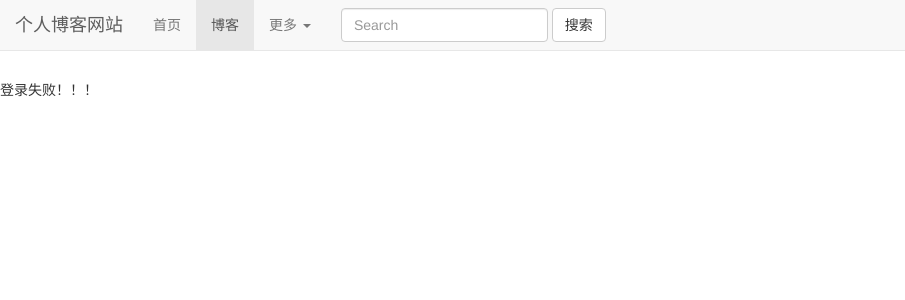
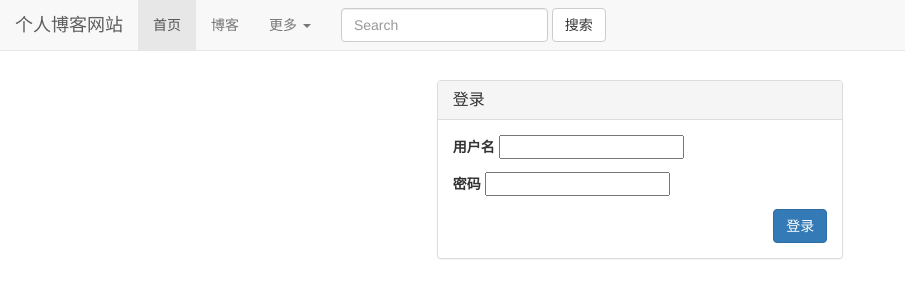
Before and after one commit to DeftMKJ/Blog_Templete, a Django app: page /login/ in a window 1280 px wide. Shown: the top 300 px of the page, without its empty margins (0-905 px from the left). Run offline with Django 3.2, Linux system fonts and the light colour scheme; data comes from the database, SQL or seed files in the repository; both versions use the stored data as it was after the commit; some libraries are stand-ins or nearby versions.

Commit message:
form表单提交评论登录

```diff
--- /dev/null
+++ b/mkjwebsite/mkjwebsite/forms.py
@@ -0,0 +1,20 @@
+from django import forms
+from django.contrib import auth
+
+
+# forms.ModelForm 与 forms.Form
+# 前者需要写入数据库，进行数据迁移  后者 如果提交表单后 不会对数据库就行修改，则继承Form类。
+class LoginForm(forms.Form):
+    username = forms.CharField(label='用户名')
+    password = forms.CharField(label='密码', widget=forms.PasswordInput())
+
+    # hook isvalid方法后续的验证
+    def clean(self):
+        username = self.cleaned_data['username']
+        password = self.cleaned_data['password']
+        user = auth.authenticate(username=username, password=password)
+        if user is None:
+            raise forms.ValidationError('用户名密码阿不正确')
+        else:
+            self.cleaned_data['user'] = user
+        return self.cleaned_data
--- a/mkjwebsite/mkjwebsite/urls.py
+++ b/mkjwebsite/mkjwebsite/urls.py
@@ -23,6 +23,7 @@ urlpatterns = [
     path('admin/', admin.site.urls),
     re_path(r'^$', views.home, name='home'),
     re_path(r'^login/$', views.login, name='login'),
+    re_path(r'^register/$', views.register, name='register'),
     re_path(r'^comment/', include('comment.urls', namespace='comment_module')),
     re_path(r'^ckeditor/', include('ckeditor_uploader.urls')),
     re_path(r'^blogs/', include('blogs.urls', namespace='blogs_module')),
--- a/mkjwebsite/mkjwebsite/views.py
+++ b/mkjwebsite/mkjwebsite/views.py
@@ -9,6 +9,10 @@ from django.db.models import Sum
 from django.core.cache import cache
 from django.contrib import auth
 from django.urls import reverse
+from .forms import LoginForm
+from django.contrib import auth
+from django import forms
+
 
 def get_seven_hots_read_statistics():
     today = timezone.now().date()
@@ -35,8 +39,6 @@ def home(request):
     else:
         print('读取缓存')
 
-
-
     context['seven_read_counts'] = counts
     context['dates'] = dates
     context['todays_hots'] = get_hot_today_read_statistics(contentType)
@@ -47,15 +49,17 @@ def home(request):
 
 
 def login(request):
-    name =  request.POST.get('name','')
-    password = request.POST.get('password', '')
-    user = auth.authenticate(request, username=name, password=password)
+    if request.method == 'POST':
+        loginForm = LoginForm(request.POST)
+        if loginForm.is_valid():
+            user = loginForm.cleaned_data['user']
+            auth.login(request, user)
+            return redirect(request.GET.get('from', reverse('home')))
+    else:
+        loginForm = LoginForm()
+    context = {}
+    context['loginform'] = loginForm
+    return render(request, 'login.html', context)
 
-    refer = request.META.get('HTTP_REFERER',reverse('home'))
-    if user is not None:
-        auth.login(request, user)
-        # Redirect to a success page.
-        return redirect(refer)
-    else:
-        # Return an 'invalid login' error message.
-        return render(request,'error.html',{'message':'登录失败！！！'})
+def register(request):
+    pass
--- /dev/null
+++ b/mkjwebsite/templates/login.html
@@ -0,0 +1,91 @@
+{% extends 'base.html' %}
+{% load staticfiles %}
+
+{% block title %}
+    个人博客登录
+{% endblock %}
+
+{% block cssstyle %}
+    <link rel="stylesheet" href="{% static 'all.css' %}">
+    <link rel="stylesheet" href="{% static 'blog_css/login.css' %}">
+{% endblock %}
+
+
+{% block home_active %}
+    active
+{% endblock %}
+
+
+{% block content %}
+    {# 当前页面进行数据登录判断，跳转根据前面的from来 #}
+    {# http://localhost:8000/login?from=/blogs/detail/41/ #}
+    {#    <form action="" method="POST">#}
+    {#        {% csrf_token %}#}
+    {#        {{ loginform  }}#}
+    {#        <input type="submit" value="登录">#}
+    {#    </form>#}
+
+        <div class="containter">
+            <div class="row">
+                <div class="col-xs-4 col-xs-offset-4">
+                    <div class="panel panel-default">
+                        <div class="panel-heading">
+                            <h3 class="panel-title">登录</h3>
+                        </div>
+                        <div class="panel-body">
+                            <form action="" method="POST">
+                                {% csrf_token %}
+                                {% for field in loginform %}
+                                    <label for="{{ field.id_for_label }}">{{ field.label }}</label>
+                                    {{ field }}
+                                    <p class="text-danger">{{ field.errors.as_text }}</p>
+                                {% endfor %}
+                                <span class="pull-left text-danger">{{ login_form.non_field_errors }}</span>
+                                <input type="submit" value="登录" class="btn btn-primary pull-right">
+                            </form>
+                        </div>
+                    </div>
+                </div>
+            </div>
+        </div>
+    <!-- This snippet uses Font Awesome 5 Free as a dependency. You can download it at fontawesome.io! -->
+{#     <div class="container">#}
+{#        <div class="row">#}
+{#            <div class="col-sm-9 col-md-7 col-lg-5 mx-auto">#}
+{#                <div class="card card-signin my-5">#}
+{#                    <div class="card-body">#}
+{#                        <h5 class="card-title text-center">Sign In</h5>#}
+{#                        <form class="form-signin">#}
+{#                            <div class="form-label-group">#}
+{#                                <input type="email" id="inputEmail" class="form-control" placeholder="Email address"#}
+{#                                       required autofocus>#}
+{#                                <label for="inputEmail">Email address</label>#}
+{#                            </div>#}
+{##}
+{#                            <div class="form-label-group">#}
+{#                                <input type="password" id="inputPassword" class="form-control" placeholder="Password"#}
+{#                                       required>#}
+{#                                <label for="inputPassword">Password</label>#}
+{#                            </div>#}
+{##}
+{#                            <div class="custom-control custom-checkbox mb-3">#}
+{#                                <input type="checkbox" class="custom-control-input" id="customCheck1">#}
+{#                                <label class="custom-control-label" for="customCheck1">Remember password</label>#}
+{#                            </div>#}
+{#                            <button class="btn btn-lg btn-primary btn-block text-uppercase" type="submit">Sign in#}
+{#                            </button>#}
+{#                            <hr class="my-4">#}
+{#                            <button class="btn btn-lg btn-google btn-block text-uppercase" type="submit"><i#}
+{#                                    class="fab fa-google mr-2"></i> Sign in with Google#}
+{#                            </button>#}
+{#                            <button class="btn btn-lg btn-facebook btn-block text-uppercase" type="submit"><i#}
+{#                                    class="fab fa-facebook-f mr-2"></i> Sign in with Facebook#}
+{#                            </button>#}
+{#                        </form>#}
+{#                    </div>#}
+{#                </div>#}
+{#            </div>#}
+{#        </div>#}
+{#    </div>#}
+
+{% endblock %}
```
Also changed, not shown: mkjwebsite/templates/blogs/blog_detail.html (+3 -9 lines), mkjwebsite/db.sqlite3.
